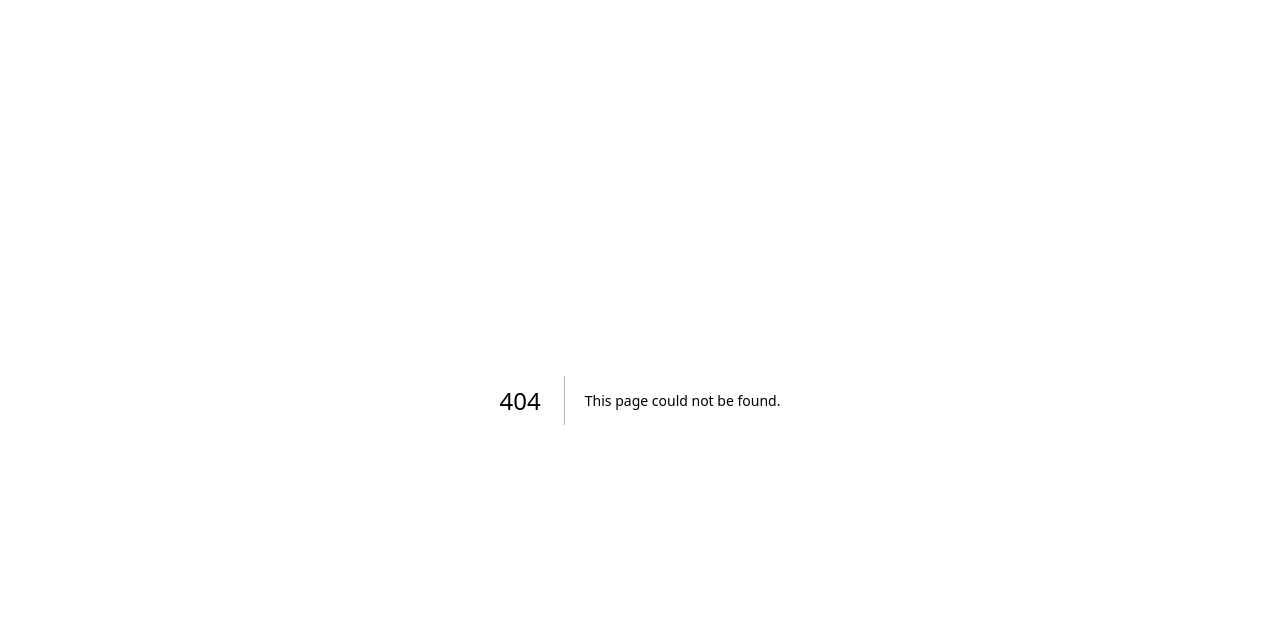
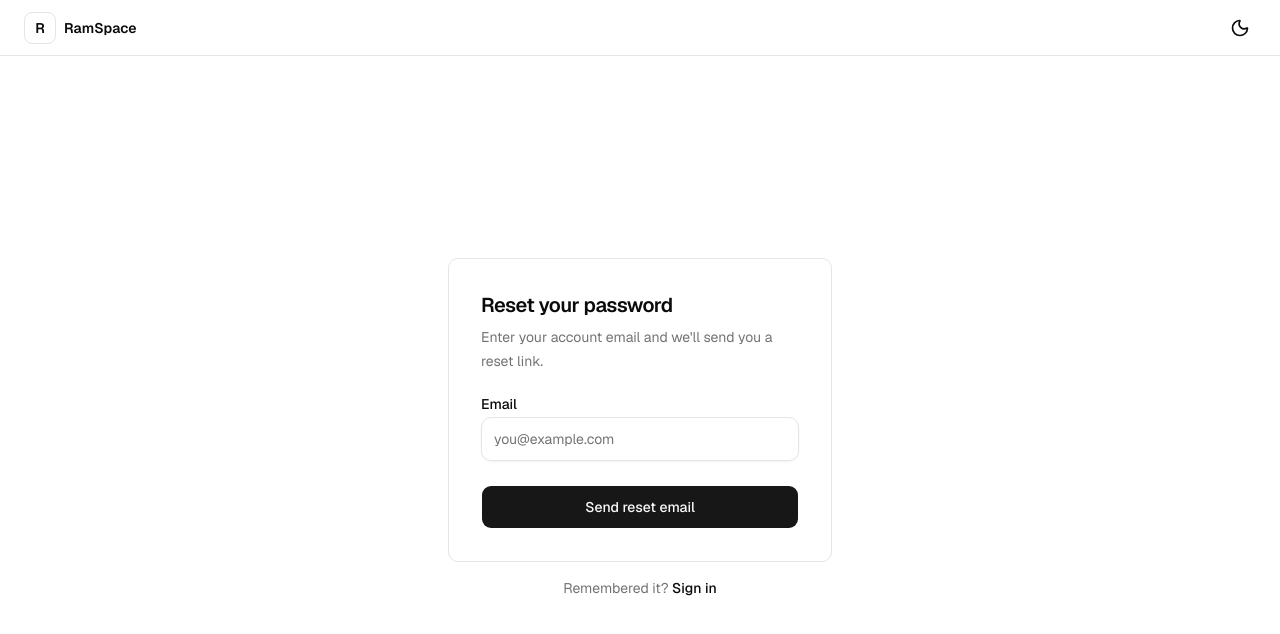
Before and after one commit to haricodes2970/ramxworkspace, a Next.js app in the folder apps/web/: page /forgot-password in a window 1280 px wide. Before the commit this address had no page. Shown: the top 634 px of the page. Built offline with nearby package versions, Linux system fonts and the light colour scheme; no server answers.

Commit message:
feat: add password recovery flow

```diff
--- /dev/null
+++ b/apps/web/src/app/forgot-password/page.tsx
@@ -0,0 +1,29 @@
+import Link from "next/link";
+import { AuthFormShell } from "@/features/auth/auth-form-shell";
+import { ForgotPasswordForm } from "@/features/auth/forgot-password-form";
+
+export default function ForgotPasswordPage() {
+  const siteUrl =
+    process.env.NEXT_PUBLIC_SITE_URL ??
+    `https://${process.env.VERCEL_PROJECT_PRODUCTION_URL ?? "localhost:3000"}`;
+
+  return (
+    <AuthFormShell
+      title="Reset your password"
+      description="Enter your account email and we'll send you a reset link."
+      footer={
+        <>
+          Remembered it?{" "}
+          <Link
+            href="/login"
+            className="font-medium text-foreground underline-offset-4 hover:underline"
+          >
+            Sign in
+          </Link>
+        </>
+      }
+    >
+      <ForgotPasswordForm redirectTo={`${siteUrl}/update-password`} />
+    </AuthFormShell>
+  );
+}
--- /dev/null
+++ b/apps/web/src/app/update-password/page.tsx
@@ -0,0 +1,25 @@
+import Link from "next/link";
+import { AuthFormShell } from "@/features/auth/auth-form-shell";
+import { UpdatePasswordForm } from "@/features/auth/update-password-form";
+
+export default function UpdatePasswordPage() {
+  return (
+    <AuthFormShell
+      title="Set a new password"
+      description="Choose a new password for your account."
+      footer={
+        <>
+          Changed your mind?{" "}
+          <Link
+            href="/login"
+            className="font-medium text-foreground underline-offset-4 hover:underline"
+          >
+            Sign in
+          </Link>
+        </>
+      }
+    >
+      <UpdatePasswordForm />
+    </AuthFormShell>
+  );
+}
--- /dev/null
+++ b/apps/web/src/features/auth/forgot-password-form.tsx
@@ -0,0 +1,102 @@
+"use client";
+
+import Link from "next/link";
+import { useState } from "react";
+import { Loader2, MailCheck } from "lucide-react";
+import { Button } from "@/components/ui/button";
+import { Input } from "@/components/ui/input";
+import { Label } from "@/components/ui/label";
+import { friendlyAuthError } from "@/features/auth/auth-errors";
+import { createClient } from "@/lib/supabase/client";
+
+type ForgotPasswordFormProps = {
+  redirectTo: string;
+};
+
+export function ForgotPasswordForm({ redirectTo }: ForgotPasswordFormProps) {
+  const [email, setEmail] = useState("");
+  const [error, setError] = useState<string | null>(null);
+  const [sent, setSent] = useState(false);
+  const [submitting, setSubmitting] = useState(false);
+
+  const handleSubmit = async (event: React.FormEvent) => {
+    event.preventDefault();
+    if (submitting) return;
+    setError(null);
+
+    if (!/^[^\s@]+@[^\s@]+\.[^\s@]+$/.test(email)) {
+      setError("Enter a valid email address.");
+      return;
+    }
+
+    setSubmitting(true);
+    try {
+      const supabase = createClient();
+      const { error: authError } = await supabase.auth.resetPasswordForEmail(
+        email,
+        { redirectTo },
+      );
+      if (authError) {
+        setError(friendlyAuthError(authError));
+        return;
+      }
+      setSent(true);
+    } catch {
+      setError("Something went wrong. Please try again.");
+    } finally {
+      setSubmitting(false);
+    }
+  };
+
+  if (sent) {
+    return (
+      <div className="flex flex-col gap-4">
+        <div className="flex size-12 items-center justify-center rounded-md border border-border bg-muted">
+          <MailCheck
+            className="size-6 text-muted-foreground"
+            aria-hidden="true"
+          />
+        </div>
+        <div className="flex flex-col gap-1.5">
+          <h2 className="text-base font-semibold">Reset link sent</h2>
+          <p className="text-sm leading-6 text-muted-foreground">
+            If an account exists for <strong>{email}</strong>, you&apos;ll
+            receive an email with a link to set a new password.
+          </p>
+        </div>
+        <Button asChild variant="outline" className="mt-2">
+          <Link href="/login">Back to sign in</Link>
+        </Button>
+      </div>
+    );
+  }
+
+  return (
+    <form onSubmit={handleSubmit} className="flex flex-col gap-4">
+      <div className="flex flex-col gap-1.5">
+        <Label htmlFor="forgot-email">Email</Label>
+        <Input
+          id="forgot-email"
+          type="email"
+          autoComplete="email"
+          placeholder="you@example.com"
+          value={email}
+          onChange={(event) => setEmail(event.target.value)}
+          className="h-11"
+          required
+        />
+      </div>
+      {error && (
+        <p role="alert" className="text-sm text-destructive">
+          {error}
+        </p>
+      )}
+      <Button type="submit" disabled={submitting} className="mt-2 h-11">
+        {submitting && (
+          <Loader2 className="size-4 animate-spin" aria-hidden="true" />
+        )}
+        {submitting ? "Sending reset email…" : "Send reset email"}
+      </Button>
+    </form>
+  );
+}
--- /dev/null
+++ b/apps/web/src/features/auth/update-password-form.tsx
@@ -0,0 +1,141 @@
+"use client";
+
+import Link from "next/link";
+import { useRouter } from "next/navigation";
+import { useEffect, useState } from "react";
+import { Loader2 } from "lucide-react";
+import { Button } from "@/components/ui/button";
+import { Input } from "@/components/ui/input";
+import { Label } from "@/components/ui/label";
+import { friendlyAuthError } from "@/features/auth/auth-errors";
+import { createClient } from "@/lib/supabase/client";
+
+export function UpdatePasswordForm() {
+  const router = useRouter();
+  const [checking, setChecking] = useState(true);
+  const [hasSession, setHasSession] = useState(false);
+  const [password, setPassword] = useState("");
+  const [confirm, setConfirm] = useState("");
+  const [error, setError] = useState<string | null>(null);
+  const [submitting, setSubmitting] = useState(false);
+
+  useEffect(() => {
+    const supabase = createClient();
+    supabase.auth.getSession().then(({ data }) => {
+      setHasSession(Boolean(data.session));
+      setChecking(false);
+    });
+    const {
+      data: { subscription },
+    } = supabase.auth.onAuthStateChange((_event, session) => {
+      if (session) {
+        setHasSession(true);
+        setChecking(false);
+      }
+    });
+    return () => subscription.unsubscribe();
+  }, []);
+
+  const handleSubmit = async (event: React.FormEvent) => {
+    event.preventDefault();
+    if (submitting) return;
+    setError(null);
+
+    if (password.length < 6) {
+      setError("Password must be at least 6 characters.");
+      return;
+    }
+    if (password !== confirm) {
+      setError("Passwords do not match.");
+      return;
+    }
+
+    setSubmitting(true);
+    try {
+      const supabase = createClient();
+      const { error: authError } = await supabase.auth.updateUser({
+        password,
+      });
+      if (authError) {
+        setError(friendlyAuthError(authError));
+        return;
+      }
+      router.push("/workspace");
+      router.refresh();
+    } catch {
+      setError("Something went wrong. Please try again.");
+    } finally {
+      setSubmitting(false);
+    }
+  };
+
+  if (checking) {
+    return (
+      <div className="flex justify-center py-8">
+        <Loader2
+          className="size-5 animate-spin text-muted-foreground"
+          aria-hidden="true"
+        />
+      </div>
+    );
+  }
+
+  if (!hasSession) {
+    return (
+      <div className="flex flex-col gap-4">
+        <div className="flex flex-col gap-1.5">
+          <h2 className="text-base font-semibold">Invalid or expired link</h2>
+          <p className="text-sm leading-6 text-muted-foreground">
+            This password reset link is invalid or has expired. Request a new
+            one to continue.
+          </p>
+        </div>
+        <Button asChild variant="outline" className="mt-2 h-11">
+          <Link href="/forgot-password">Request a new link</Link>
+        </Button>
+      </div>
+    );
+  }
+
+  return (
+    <form onSubmit={handleSubmit} className="flex flex-col gap-4">
+      <div className="flex flex-col gap-1.5">
+        <Label htmlFor="new-password">New password</Label>
+        <Input
+          id="new-password"
+          type="password"
+          autoComplete="new-password"
+          placeholder="At least 6 characters"
+          value={password}
+          onChange={(event) => setPassword(event.target.value)}
+          className="h-11"
+          required
+        />
+      </div>
+      <div className="flex flex-col gap-1.5">
+        <Label htmlFor="confirm-password">Confirm new password</Label>
+        <Input
+          id="confirm-password"
+          type="password"
+          autoComplete="new-password"
+          placeholder="Repeat your new password"
+          value={confirm}
+          onChange={(event) => setConfirm(event.target.value)}
+          className="h-11"
+          required
+        />
+      </div>
+      {error && (
+        <p role="alert" className="text-sm text-destructive">
+          {error}
+        </p>
+      )}
+      <Button type="submit" disabled={submitting} className="mt-2 h-11">
+        {submitting && (
+          <Loader2 className="size-4 animate-spin" aria-hidden="true" />
+        )}
+        {submitting ? "Updating password…" : "Update password"}
+      </Button>
+    </form>
+  );
+}
```
